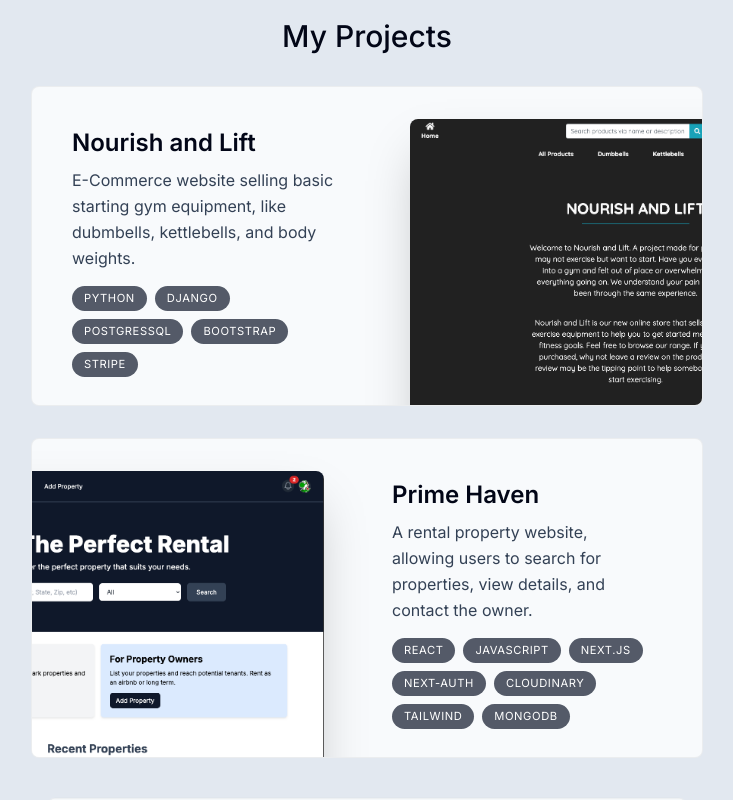
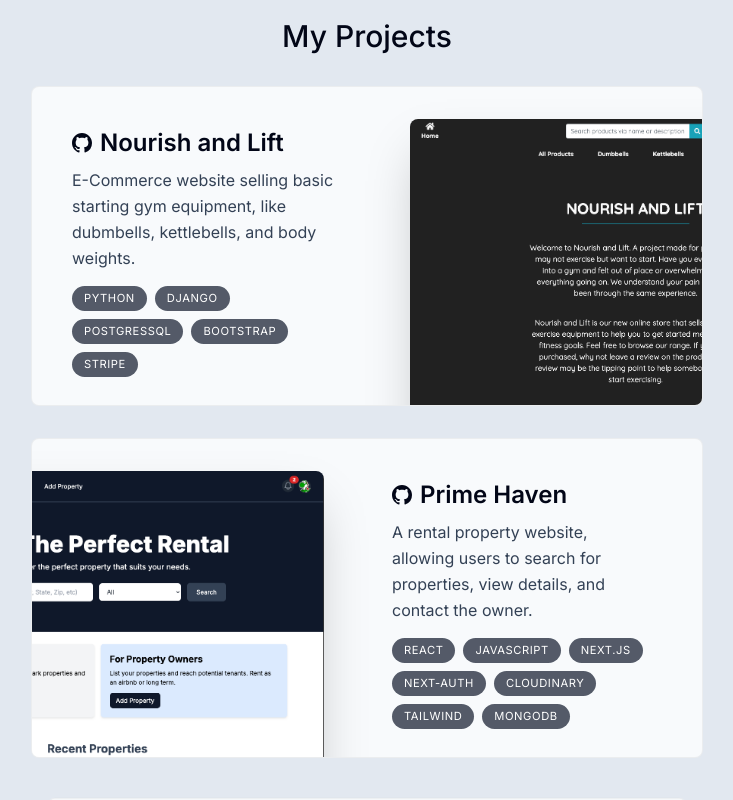
Before and after one commit to Harry-Leepz/personal-portfolio, a Next.js app: page / in a window 1280 px wide. Shown: the part 1580-2380 px from the top of the page, without its empty margins (273-1006 px from the left). Built offline with nearby package versions, Linux system fonts and the light colour scheme.

Commit message:
feat: add GitHub link to Project component for external access

```diff
--- a/components/sections/project.tsx
+++ b/components/sections/project.tsx
@@ -3,6 +3,7 @@ import { useRef } from "react";
 
 import Image from "next/image";
 import { useScroll, motion, useTransform } from "motion/react";
+import { BsGithub } from "react-icons/bs";
 
 import { projectsData } from "@/lib/data";
 
@@ -13,6 +14,7 @@ export default function Project({
   description,
   tags,
   imageUrl,
+  link,
 }: ProjectProps) {
   const ref = useRef<HTMLDivElement>(null);
   const { scrollYProgress } = useScroll({
@@ -30,7 +32,10 @@ export default function Project({
       overflow-hidden sm:pr-8 relative sm:h-[20rem] mb-3 sm:mb-8 last:mb-0 group even:pl-8 hover:bg-slate-100 transition rounded-lg'
     >
       <div className='pt-4 pb-7 px-5 sm:pl-10 sm:pr-2 sm:pt-10 sm:max-w-[50%] flex flex-col h-full group-even:ml-[18rem]'>
-        <h3 className='text-2xl font-semibold'>{title}</h3>
+        <a href={link} target='_blank' className='flex items-center gap-2'>
+          <BsGithub className='text-xl' />
+          <h3 className='text-2xl font-semibold'>{title}</h3>
+        </a>
         <p className='mt-2 leading-relaxed text-slate-700'>{description}</p>
         <ul className='flex flex-wrap gap-2 mt-4 sm:mt-auto'>
           {tags.map((tag, index) => (
```
